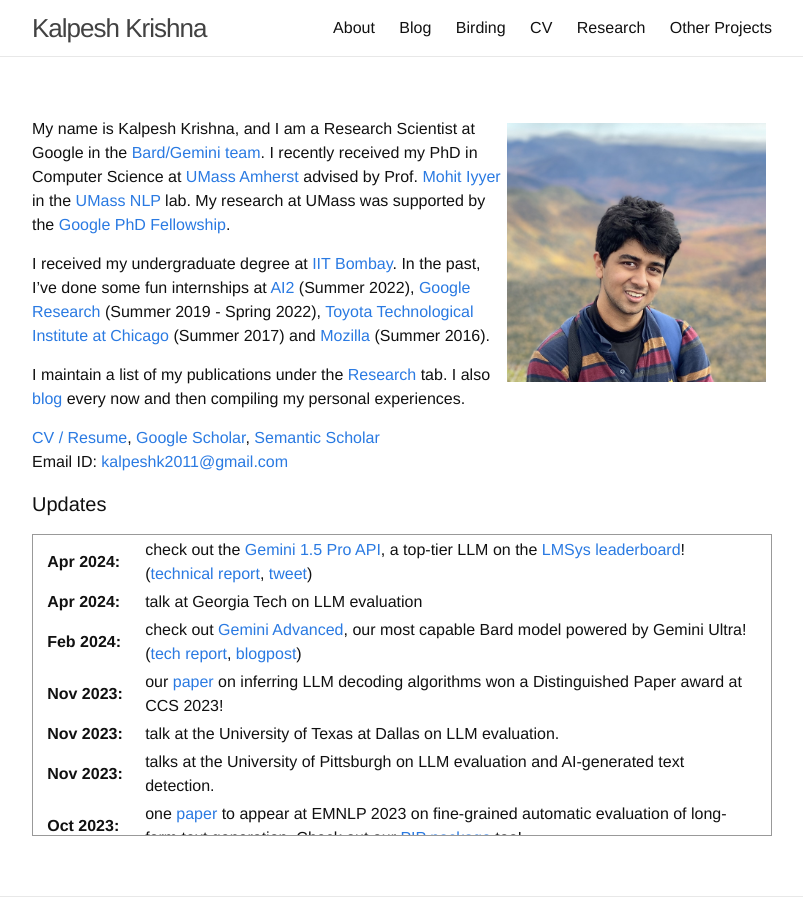
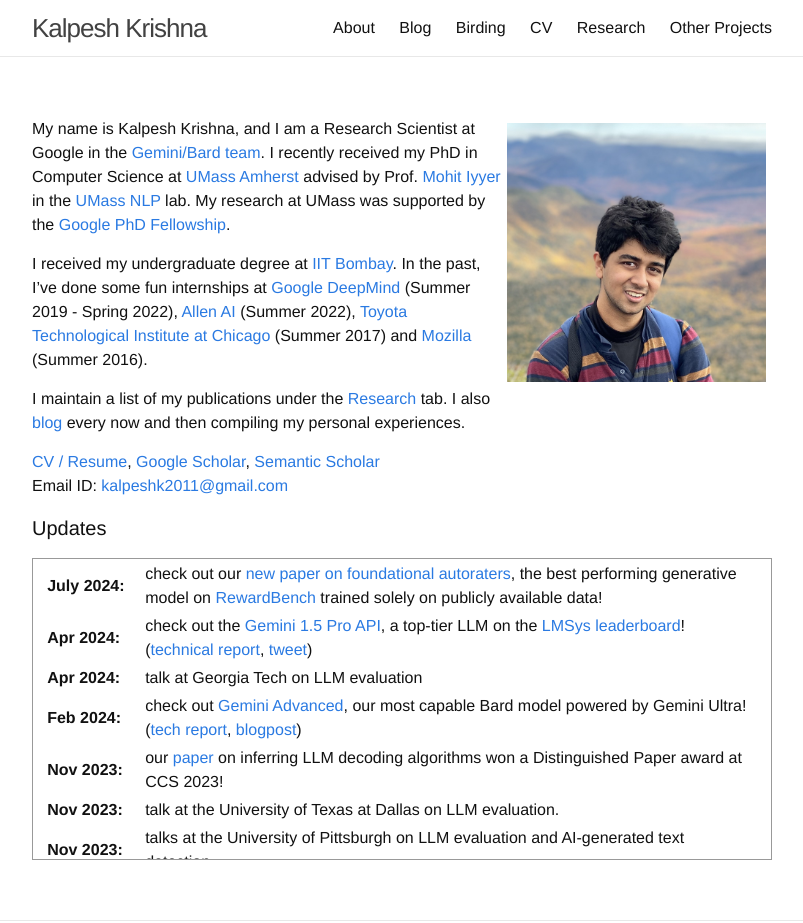
Before and after one commit to martiansideofthemoon/martiansideofthemoon.github.io, a Jekyll site: the page built from index.md, in a window 1280 px wide, cut to the strip 0-923 px from the top of the page. Shown: the whole strip, without its empty margins (238-1041 px from the left). Built offline with Jekyll 4.4.1, drawn with Linux system fonts in a browser that asks for light colours; comment, search, counter and statistics services are not loaded.

Commit message:
Update index.md

```diff
--- a/index.md
+++ b/index.md
@@ -5,9 +5,9 @@ layout: page
 
 <img style="float: right; width: 35%; padding: 6px;" src=" {{ site.url }}/assets/IMG_1403.jpg">
 
-My name is Kalpesh Krishna, and I am a Research Scientist at Google in the [Bard/Gemini team](https://gemini.google.com/). I recently received my PhD in Computer Science at [UMass Amherst](http://cs.umass.edu/) advised by Prof. [Mohit Iyyer](https://people.cs.umass.edu/~miyyer/) in the [UMass NLP](http://nlp.cs.umass.edu/) lab. My research at UMass was supported by the [Google PhD Fellowship](https://research.google/outreach/phd-fellowship/).
+My name is Kalpesh Krishna, and I am a Research Scientist at Google in the [Gemini/Bard team](https://gemini.google.com/). I recently received my PhD in Computer Science at [UMass Amherst](http://cs.umass.edu/) advised by Prof. [Mohit Iyyer](https://people.cs.umass.edu/~miyyer/) in the [UMass NLP](http://nlp.cs.umass.edu/) lab. My research at UMass was supported by the [Google PhD Fellowship](https://research.google/outreach/phd-fellowship/).
 
-I received my undergraduate degree at [IIT Bombay](http://iitb.ac.in). In the past, I've done some fun internships at [AI2](https://allenai.org/) (Summer 2022), [Google Research](https://research.google) (Summer 2019 - Spring 2022), [Toyota Technological Institute at Chicago](https://www.ttic.edu/) (Summer 2017) and [Mozilla](https://www.mozilla.org/en-US/) (Summer 2016).
+I received my undergraduate degree at [IIT Bombay](http://iitb.ac.in). In the past, I've done some fun internships at [Google DeepMind](https://research.google) (Summer 2019 - Spring 2022), [Allen AI](https://allenai.org/) (Summer 2022), [Toyota Technological Institute at Chicago](https://www.ttic.edu/) (Summer 2017) and [Mozilla](https://www.mozilla.org/en-US/) (Summer 2016).
 
 I maintain a list of my publications under the [Research]({{ site.url }}/research) tab. I also [blog]({{ site.url }}/archive) every now and then compiling my personal experiences.
 
@@ -20,6 +20,7 @@ Email ID: [kalpeshk2011@gmail.com](mailto:kalpeshk2011@gmail.com)
 <table>
 <col width="100px">
 <col width="650px">
+  <tr><td><b>July 2024:</b></td><td>check out our <a href="https://arxiv.org/abs/2407.10817">new paper on foundational autoraters</a>, the best performing generative model on <a href="https://huggingface.co/spaces/allenai/reward-bench">RewardBench</a> trained solely on publicly available data!</td></tr>
   <tr><td><b>Apr 2024:</b></td><td>check out the <a href="https://developers.googleblog.com/en/gemini-15-pro-now-available-in-180-countries-with-native-audio-understanding-system-instructions-json-mode-and-more/">Gemini 1.5 Pro API</a>, a top-tier LLM on the <a href="https://huggingface.co/spaces/lmsys/chatbot-arena-leaderboard">LMSys leaderboard</a>! (<a href="https://storage.googleapis.com/deepmind-media/gemini/gemini_v1_5_report.pdf">technical report</a>, <a href="https://x.com/JeffDean/status/1791518997973762322">tweet</a>)</td></tr>
   <tr><td><b>Apr 2024:</b></td><td>talk at Georgia Tech on LLM evaluation</td></tr>
   <tr><td><b>Feb 2024:</b></td><td>check out <a href='https://gemini.google.com'>Gemini Advanced</a>, our most capable Bard model powered by Gemini Ultra! (<a href="https://storage.googleapis.com/deepmind-media/gemini/gemini_1_report.pdf">tech report</a>, <a href="https://blog.google/products/gemini/bard-gemini-advanced-app/">blogpost</a>)</td></tr>
```
